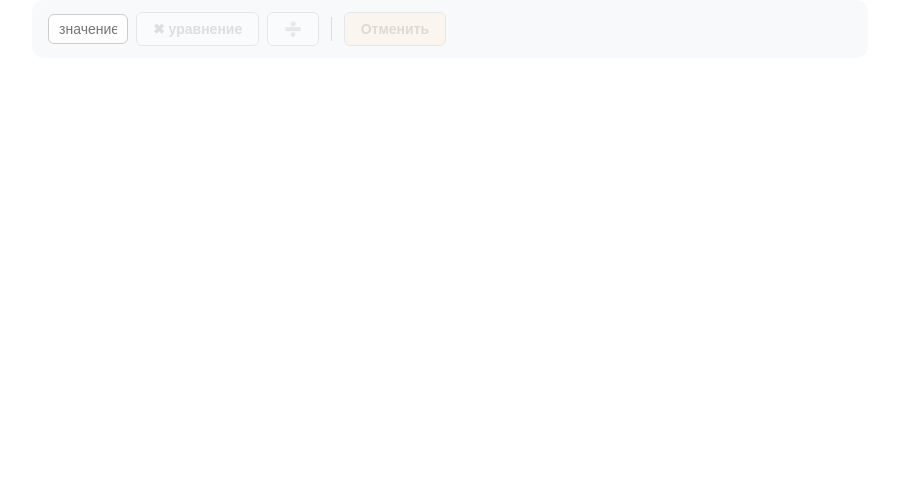
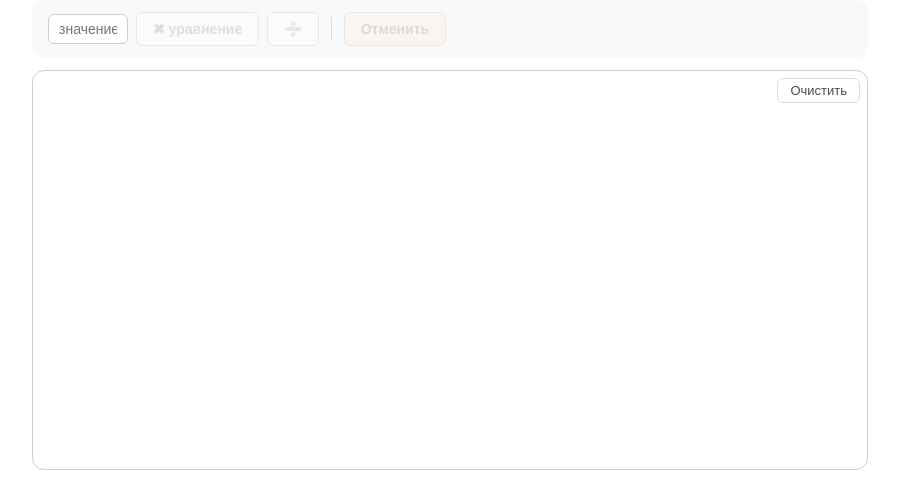
Before and after one commit to klishevich/math-learn, a React (Vite) app: page / in a window 1280 px wide. Shown: the part 554-1053 px from the top of the page, without its empty margins (190-1089 px from the left). Before the commit the page ends 800 px from the top, so only its background shows below. Built offline with nearby package versions, Linux system fonts and the light colour scheme.

Commit message:
add drawing canvas

```diff
--- a/src/App.tsx
+++ b/src/App.tsx
@@ -6,6 +6,7 @@ import { EquationView } from './components/EquationView.tsx';
 import { TermView } from './components/TermView.tsx';
 import { SettingsPanel } from './components/SettingsPanel.tsx';
 import { Toolbar } from './components/Toolbar.tsx';
+import { DrawingCanvas } from './components/DrawingCanvas.tsx';
 import { CelebrationView } from './components/CelebrationView.tsx';
 import { canGroupTerms } from './engine/validation.ts';
 import { parseFraction } from './engine/fraction.ts';
@@ -112,6 +113,7 @@ function App() {
         onDivideEquation={onDivideEquation}
         onUndo={undo}
       />
+      <DrawingCanvas />
     </div>
   );
 }
--- /dev/null
+++ b/src/components/DrawingCanvas.tsx
@@ -0,0 +1,102 @@
+import { useRef, useEffect, useCallback } from 'react';
+import styles from '../styles/drawing-canvas.module.css';
+
+export function DrawingCanvas() {
+  const canvasRef = useRef<HTMLCanvasElement>(null);
+  const isDrawing = useRef(false);
+
+  const getPos = (e: MouseEvent | TouchEvent): { x: number; y: number } | null => {
+    const canvas = canvasRef.current;
+    if (!canvas) return null;
+    const rect = canvas.getBoundingClientRect();
+    if ('touches' in e) {
+      const touch = e.touches[0];
+      if (!touch) return null;
+      return { x: touch.clientX - rect.left, y: touch.clientY - rect.top };
+    }
+    return { x: e.clientX - rect.left, y: e.clientY - rect.top };
+  };
+
+  const startDrawing = useCallback((e: MouseEvent | TouchEvent) => {
+    const pos = getPos(e);
+    if (!pos) return;
+    const ctx = canvasRef.current?.getContext('2d');
+    if (!ctx) return;
+    isDrawing.current = true;
+    ctx.beginPath();
+    ctx.moveTo(pos.x, pos.y);
+  }, []);
+
+  const draw = useCallback((e: MouseEvent | TouchEvent) => {
+    if (!isDrawing.current) return;
+    const pos = getPos(e);
+    if (!pos) return;
+    const ctx = canvasRef.current?.getContext('2d');
+    if (!ctx) return;
+    ctx.lineTo(pos.x, pos.y);
+    ctx.stroke();
+  }, []);
+
+  const stopDrawing = useCallback(() => {
+    isDrawing.current = false;
+  }, []);
+
+  const clearCanvas = () => {
+    const canvas = canvasRef.current;
+    if (!canvas) return;
+    const ctx = canvas.getContext('2d');
+    if (!ctx) return;
+    ctx.clearRect(0, 0, canvas.width, canvas.height);
+  };
+
+  useEffect(() => {
+    const canvas = canvasRef.current;
+    if (!canvas) return;
+
+    const resize = () => {
+      const rect = canvas.getBoundingClientRect();
+      const dpr = window.devicePixelRatio || 1;
+      canvas.width = rect.width * dpr;
+      canvas.height = rect.height * dpr;
+      const ctx = canvas.getContext('2d');
+      if (!ctx) return;
+      ctx.scale(dpr, dpr);
+      ctx.strokeStyle = '#0d47a1';
+      ctx.lineWidth = 4;
+      ctx.lineCap = 'round';
+      ctx.lineJoin = 'round';
+    };
+
+    resize();
+    window.addEventListener('resize', resize);
+
+    const onMouseDown = (e: MouseEvent) => startDrawing(e);
+    const onMouseMove = (e: MouseEvent) => draw(e);
+    const onTouchStart = (e: TouchEvent) => { e.preventDefault(); startDrawing(e); };
+    const onTouchMove = (e: TouchEvent) => { e.preventDefault(); draw(e); };
+
+    canvas.addEventListener('mousedown', onMouseDown);
+    canvas.addEventListener('mousemove', onMouseMove);
+    window.addEventListener('mouseup', stopDrawing);
+    canvas.addEventListener('touchstart', onTouchStart, { passive: false });
+    canvas.addEventListener('touchmove', onTouchMove, { passive: false });
+    window.addEventListener('touchend', stopDrawing);
+
+    return () => {
+      window.removeEventListener('resize', resize);
+      canvas.removeEventListener('mousedown', onMouseDown);
+      canvas.removeEventListener('mousemove', onMouseMove);
+      window.removeEventListener('mouseup', stopDrawing);
+      canvas.removeEventListener('touchstart', onTouchStart);
+      canvas.removeEventListener('touchmove', onTouchMove);
+      window.removeEventListener('touchend', stopDrawing);
+    };
+  }, [startDrawing, draw, stopDrawing]);
+
+  return (
+    <div className={styles.container}>
+      <canvas ref={canvasRef} className={styles.canvas} />
+      <button className={styles.clearButton} onClick={clearCanvas}>Очистить</button>
+    </div>
+  );
+}
--- /dev/null
+++ b/src/styles/drawing-canvas.module.css
@@ -0,0 +1,33 @@
+.container {
+  margin: 12px 16px;
+  position: relative;
+}
+
+.canvas {
+  width: 100%;
+  height: 400px;
+  border: 1px solid #ccc;
+  border-radius: 12px;
+  background: white;
+  cursor: crosshair;
+  touch-action: none;
+}
+
+.clearButton {
+  position: absolute;
+  top: 8px;
+  right: 8px;
+  padding: 4px 12px;
+  border: 1px solid #ccc;
+  border-radius: 6px;
+  background: white;
+  font-size: 13px;
+  cursor: pointer;
+  font-family: Arial, sans-serif;
+  opacity: 0.7;
+}
+
+.clearButton:hover {
+  opacity: 1;
+  background: #f0f0f0;
+}
```
